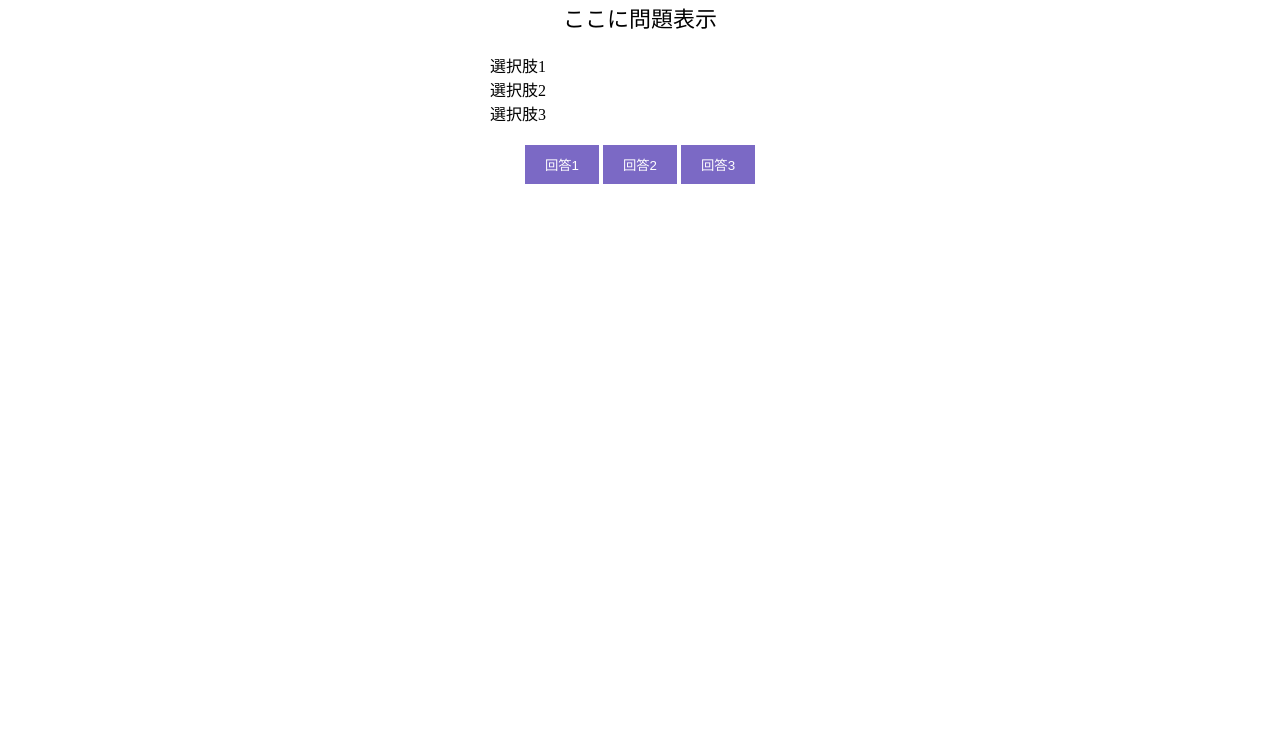
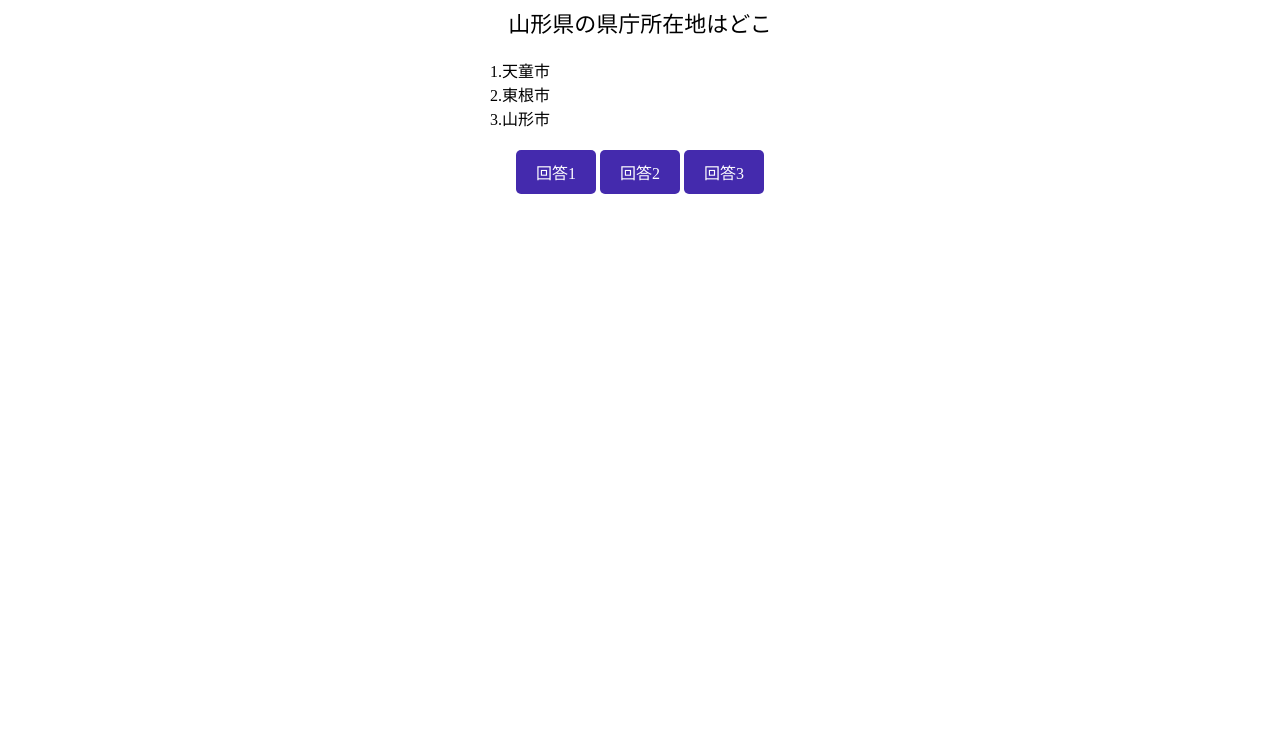
Before and after one commit to hamadacokyuu/quiz02, a plain HTML site: page index.html in a window 1280 px wide. Shown: the part 65-800 px from the top of the page. Drawn offline with Linux system fonts and the light colour scheme.

Commit message:
10月19日作業分　チュートリアル完成

```diff
--- /dev/null
+++ b/css/reset.css
@@ -0,0 +1,109 @@
+/***
+    The new CSS reset - version 1.11 (last updated 20.9.2023)
+    GitHub page: https://github.com/elad2412/the-new-css-reset
+***/
+
+/*
+    Remove all the styles of the "User-Agent-Stylesheet", except for the 'display' property
+    - The "symbol *" part is to solve Firefox SVG sprite bug
+    - The "html" element is excluded, otherwise a bug in Chrome breaks the CSS hyphens property (https://github.com/elad2412/the-new-css-reset/issues/36)
+ */
+*:where(:not(html, iframe, canvas, img, svg, video, audio):not(svg *, symbol *)) {
+    all: unset;
+    display: revert;
+}
+
+/* Preferred box-sizing value */
+*,
+*::before,
+*::after {
+    box-sizing: border-box;
+}
+
+/* Fix mobile Safari increase font-size on landscape mode */
+html {
+    -moz-text-size-adjust: none;
+    -webkit-text-size-adjust: none;
+    text-size-adjust: none;
+}
+
+/* Reapply the pointer cursor for anchor tags */
+a, button {
+    cursor: revert;
+}
+
+/* Remove list styles (bullets/numbers) */
+ol, ul, menu {
+    list-style: none;
+}
+
+/* For images to not be able to exceed their container */
+img {
+    max-inline-size: 100%;
+    max-block-size: 100%;
+}
+
+/* removes spacing between cells in tables */
+table {
+    border-collapse: collapse;
+}
+
+/* Safari - solving issue when using user-select:none on the <body> text input doesn't working */
+input, textarea {
+    -webkit-user-select: auto;
+}
+
+/* revert the 'white-space' property for textarea elements on Safari */
+textarea {
+    white-space: revert;
+}
+
+/* minimum style to allow to style meter element */
+meter {
+    -webkit-appearance: revert;
+    appearance: revert;
+}
+
+/* preformatted text - use only for this feature */
+:where(pre) {
+    all: revert;
+    box-sizing: border-box;
+}
+
+/* reset default text opacity of input placeholder */
+::placeholder {
+    color: unset;
+}
+
+/* remove default dot (•) sign */
+::marker {
+    content: initial;
+}
+
+/* fix the feature of 'hidden' attribute.
+   display:revert; revert to element instead of attribute */
+:where([hidden]) {
+    display: none;
+}
+
+/* revert for bug in Chromium browsers
+   - fix for the content editable attribute will work properly.
+   - webkit-user-select: auto; added for Safari in case of using user-select:none on wrapper element*/
+:where([contenteditable]:not([contenteditable="false"])) {
+    -moz-user-modify: read-write;
+    -webkit-user-modify: read-write;
+    overflow-wrap: break-word;
+    -webkit-line-break: after-white-space;
+    -webkit-user-select: auto;
+}
+
+/* apply back the draggable feature - exist only in Chromium and Safari */
+:where([draggable="true"]) {
+    -webkit-user-drag: element;
+}
+
+/* Revert Modal native behavior */
+:where(dialog:modal) {
+    all: revert;
+    box-sizing: border-box;
+}
--- a/index.html
+++ b/index.html
@@ -4,6 +4,7 @@
     <meta charset="UTF-8">
     <meta http-equiv="X-UA-Compatible" content="IE=edge">
     <meta name="viewport" content="width=device-width, initial-scale=1.0">
+    <link rel="stylesheet" href="css/reset.css">
     <link rel="stylesheet" href="css/style.css">
     <title>クイズ</title>
 </head>
@@ -18,9 +19,11 @@
     </ul>
 
     <div class="btn-box">
-        <button type="button" id="answer1">回答1</button>
-        <button type="button" id="answer2">回答2</button>
-        <button type="button" id="answer3">回答3</button>
+        <button type="button" id="answer1" onclick="answerCheck(1)">回答1</button>
+        <button type="button" id="answer2"
+        onclick="answerCheck(2)">回答2</button>
+        <button type="button" id="answer3"
+        onclick="answerCheck(3)">回答3</button>
     </div>
 
     <script src="js/main.js"></script>
--- a/js/main.js
+++ b/js/main.js
@@ -1 +1,62 @@
 'use strict'
+
+let question = [
+    [
+        "山形県の県庁所在地はどこ",
+        "1.天童市",
+        "2.東根市",
+        "3.山形市",
+        "3"
+    ],
+    [
+        "山形県のお米といえば",
+        "1.ひとめぼれ",
+        "2.はえぬき",
+        "3.こしひかり",
+        "2"
+    ],
+    [
+        "山形県の果物といえばどこ",
+        "1.さくらんぼ",
+        "2.マンゴー",
+        "3.みかん",
+        "1"
+    ]
+];
+
+// console.log(question[0][1]);
+
+let quiz = document.getElementById('question');
+let ans1 = document.getElementById('ans1');
+let ans2 = document.getElementById('ans2');
+let ans3 = document.getElementById('ans3');
+
+let correct = 0;
+let quizCnt = 0;
+
+function quizSet(){
+    quiz.textContent = question[quizCnt][0];
+    ans1.textContent = question[quizCnt][1];
+    ans2.textContent = question[quizCnt][2];
+    ans3.textContent = question[quizCnt][3];
+};
+
+quizSet();
+
+function answerCheck(ans){
+    if(ans == question[quizCnt][4]){
+        alert("正解です");
+        correct++;
+    } else {
+        alert("不正解です");
+    }
+    quizCnt++;
+    if(quizCnt == question.length){
+        quiz.textContent = `正解数は${correct}でした！`;
+        ans1.textContent = "";
+        ans2.textContent = "";
+        ans3.textContent = "";
+    }else{
+        quizSet();
+    }
+};
--- a/sass/style.scss
+++ b/sass/style.scss
@@ -1,9 +1,6 @@
-body,html,div,h1,h2,ul,li{
-    margin: 0;
-    padding: 0;
-}
-
 h1{
+    font-size: 35px;
+    font-weight: bold;
     background-color: rgb(214,255,255);
     color: rgb(121,140,248);
     text-align: center;
@@ -19,5 +16,21 @@ h2 {
 ul {
     width: 300px;
     margin: 20px auto;
-    list-style: none;
 }
+
+.btn-box{
+    text-align: center;
+
+    & button{
+      background-color: #442aad;
+      border-radius: 5px;
+      color: #fff;
+      border: none;
+      padding: 10px 20px;
+      cursor: pointer;
+
+      &:hover{
+        opacity: 0.7;
+      }
+    }
+  }
```
Also changed, not shown: css/style.css.
